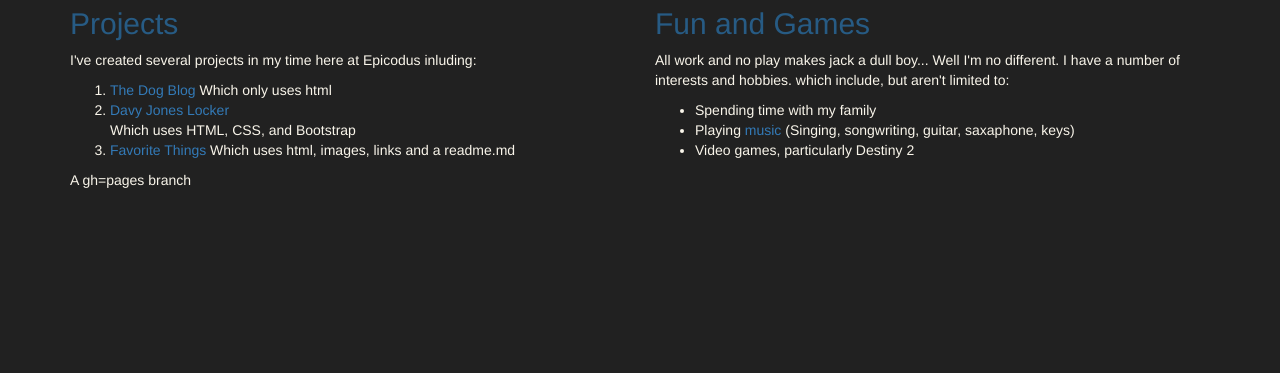
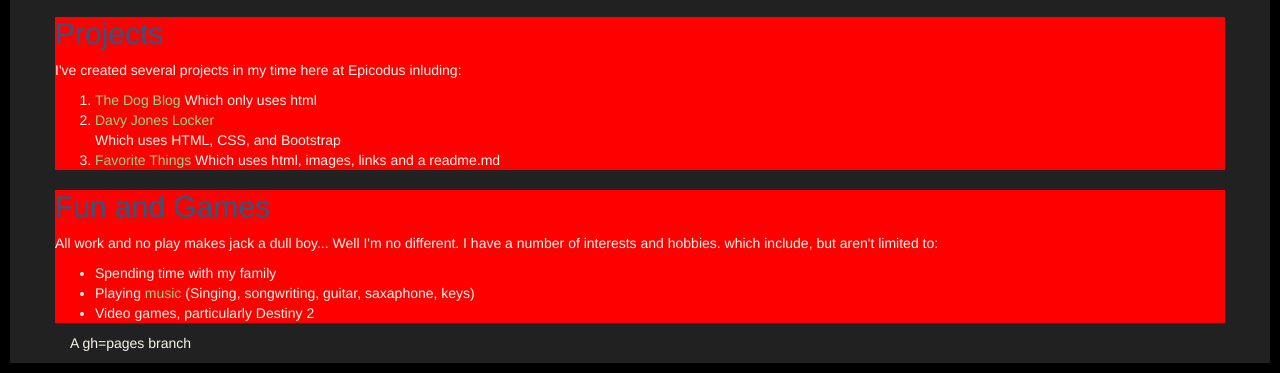
Before and after one commit to cidsinga/first-portfolio-entry, a plain HTML site: page index.html in a window 1280 px wide. Shown: the part 917-1290 px from the top of the page. Before the commit the page ends 1117 px from the top, so only its background shows below. Drawn offline with Linux system fonts and the light colour scheme.

Commit message:
add class markers to projects and fun sections, but i don't like it, will change.

```diff
--- a/CSS/styles.css
+++ b/CSS/styles.css
@@ -6,12 +6,12 @@
   background-color: #275B84;
   color: #FFFFFF;
 
-
 }
 
 body {
   background-color: #212121;
   color: #F9F5EA;
+  border: 10px solid black;
 }
 
 .center{
@@ -23,8 +23,18 @@ body {
 
 img {
   float: left;
+
 }
 
 .main h2{
-  color: #275B84
+  color: #275B84;
+  background-color:
 }
+
+a {
+  color: #97D38B;
+}
+
+.box{
+  background-color: red;
+}
--- a/index.html
+++ b/index.html
@@ -29,44 +29,34 @@
           </div>
 
           <div class="col-md-6">
-
-          <h2>Why Epicodus</h2>
-          <p>Enter Epicodus.  During the last year and a half or so I had done some self study in coding.  Not enough to be proficient at anything, but enough to think that this is something I can do. After thoughtful consideration, financial planning, and of course, consent from my wife, I signed up for the course here at Epicodus and put in my notice at work.  <span class="swim">It's sink or swim time.</span>  <strong>There is no plan b!</strong> </p>
+            <h2>Why Epicodus</h2>
+            <p>Enter Epicodus.  During the last year and a half or so I had done some self study in coding.  Not enough to be proficient at anything, but enough to think that this is something I can do. After thoughtful consideration, financial planning, and of course, consent from my wife, I signed up for the course here at Epicodus and put in my notice at work.  <span class="swim">It's sink or swim time.</span>  <strong>There is no plan b!</strong>
+            </p>
           </div>
         </div>
-
         <div class="row">
-          <div class="col-md-6">
+          <div class="box" class="col-md-6">
             <h2>Projects</h2>
-            <p>I've created several projects in my time here at Epicodus inluding:
+            <p>I've created several projects in my time here at Epicodus inluding:</p>
               <ol>
                 <li><a href="https://github.com/cidsinga/The-Dog-Blog.git">The Dog Blog</a> Which only uses html</li>
                 <li><a href="https://github.com/cidsinga/week-in-review.git">Davy Jones Locker</a></li> Which uses HTML, CSS, and Bootstrap
                 <li><a href="https://github.com/cidsinga/favorite-things-list.git">Favorite Things</a> Which uses html, images, links and a readme.md</li>
               </ol>
-            </p>
           </div>
-          <div class="col-md-6">
+          <div class="box" class="col-md-6">
             <h2>Fun and Games</h2>
-            <p>All work and no play makes jack a dull boy... Well I'm no different.  I have a number of interests and hobbies.  which include, but aren't limited to:
+            <p>All work and no play makes jack a dull boy... Well I'm no different.  I have a number of interests and hobbies.  which include, but aren't limited to:</p>
               <ul>
                 <li>Spending time with my family</li>
                 <li>Playing <a href="https://soundcloud.com/casey-idsinga/hangin-round">music</a> (Singing, songwriting, guitar, saxaphone, keys)</li>
                 <li>Video games, particularly Destiny 2</li>
               </ul>
-            </p>
           </div>
         </div>
-
-
         <p>A gh=pages branch</p>
 
-
-
-
       </div>
-
     </div>
-
   </body>
 </html>
```
